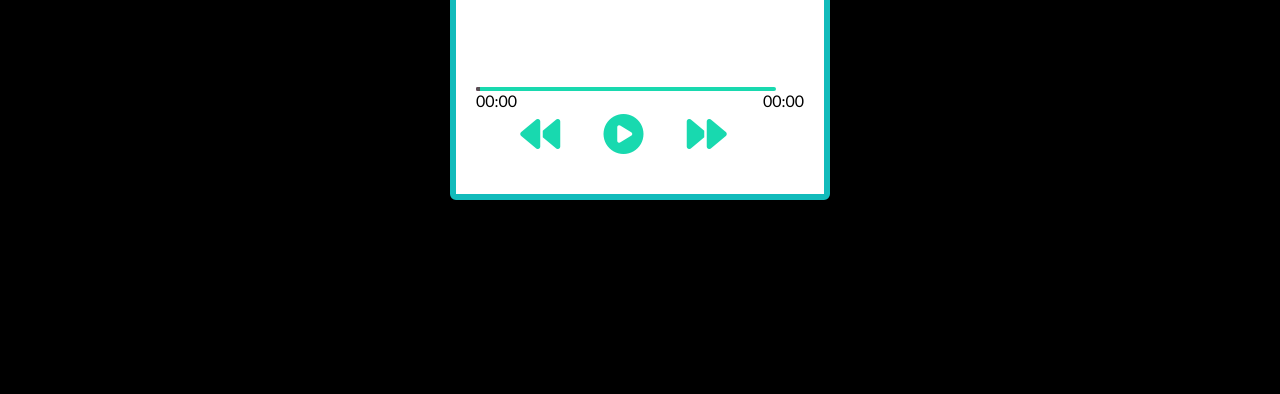
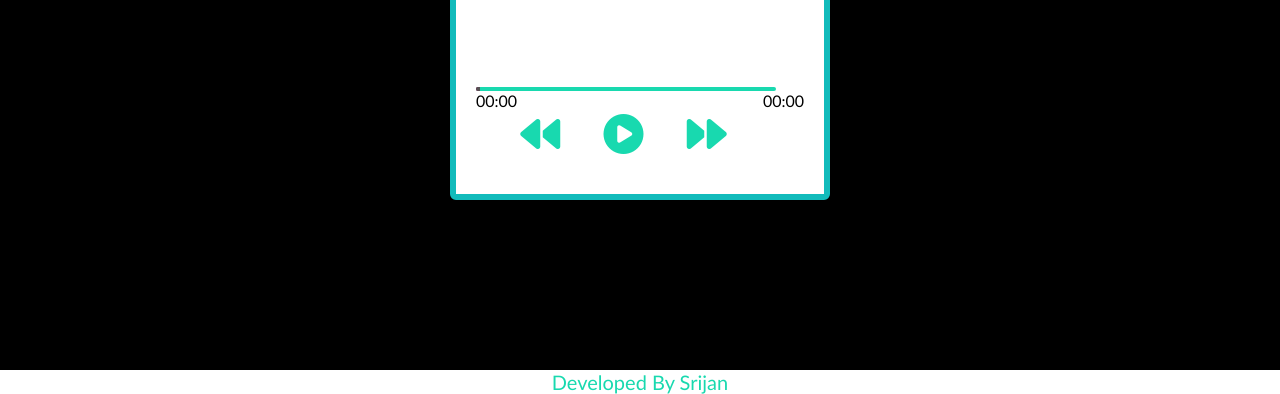
Before and after one commit to CoderSrijan/Music-Player, a plain HTML site: page index.html in a window 1280 px wide. Shown: the part 584-978 px from the top of the page. Drawn offline with Linux system fonts and the light colour scheme.

Commit message:
Update style.css
Style Footer

```diff
--- a/style.css
+++ b/style.css
@@ -156,6 +156,14 @@
     cursor: pointer;
   }
 
+   footer{
+    display: flex;
+    font-size: 20px;
+    color: #18d9af;
+    background-color: white;
+    justify-content: center;
+   }
+
   @media (min-width: 300px) and (max-width: 750px) {
     body{
       overflow-x: hidden;
```
